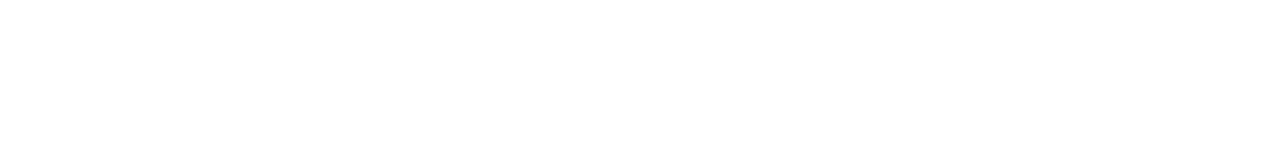
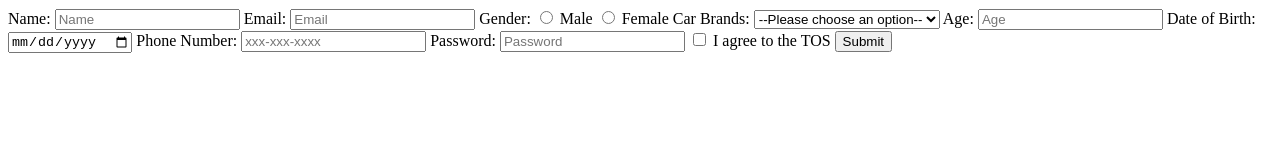
Before and after one commit to acciojob/signup-form-car-FIROJ-ANSARI, a website: page main.html in a window 1280 px wide. Drawn offline with Linux system fonts and the light colour scheme.

Commit message:
created a submission

```diff
--- a/main.html
+++ b/main.html
@@ -7,7 +7,43 @@
 </head>
 
 <body>
-	<!-- the entire body must be written by student -->
+	<form method="post">
+        <label for="name">Name:</label>
+        <input type="text" id="name" name="name" placeholder="Name" required>
+
+        <label for="email">Email:</label>
+        <input type="email" id="email" name="email" placeholder="Email" required>
+
+        <label>Gender:</label>
+        <input type="radio" id="gender_m" name="gender" value="male" required>
+        <label for="gender_m">Male</label>
+        <input type="radio" id="gender_f" name="gender" value="female" required>
+        <label for="gender_f">Female</label>
+
+        <label for="cars">Car Brands:</label>
+        <select id="cars" name="cars" required>
+            <option value="" disabled selected>--Please choose an option--</option>
+            <option value="toyota">Toyota</option>
+            <option value="honda">Honda</option>
+            <option value="ford">Ford</option>
+        </select>
+
+        <label for="age">Age:</label>
+        <input type="number" id="age" name="age" placeholder="Age" required>
+
+        <label for="dob">Date of Birth:</label>
+        <input type="date" id="dob" name="dob" required>
+
+        <label for="tel">Phone Number:</label>
+        <input type="tel" id="tel" name="tel" placeholder="xxx-xxx-xxxx">
+
+        <label for="password">Password:</label>
+        <input type="password" id="password" name="password" placeholder="Password" required>
+
+        <input type="checkbox" id="tos" name="tos" required>
+        <label for="tos">I agree to the TOS</label>
+
+        <button type="submit">Submit</button>
     <script type="text/javascript" src="./script.js">
 </script>
 
```
